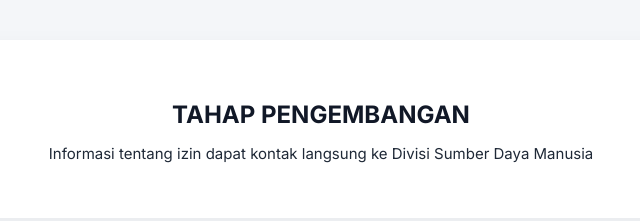
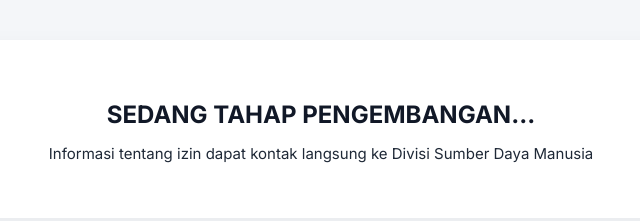
Before and after one commit to bprlingga/term-condition-permission, a plain HTML site: page index.html in a window 1280 px wide. Shown: the whole page, without its empty margins (319-959 px from the left). Drawn offline with Linux system fonts and the light colour scheme.

Commit message:
update kata2

```diff
--- a/index.html
+++ b/index.html
@@ -86,7 +86,7 @@
 <body>
 
     <div class="container">
-        <h2>TAHAP PENGEMBANGAN</h2>
+        <h2>SEDANG TAHAP PENGEMBANGAN...</h2>
 
         <div class="section">
             <p>
```
